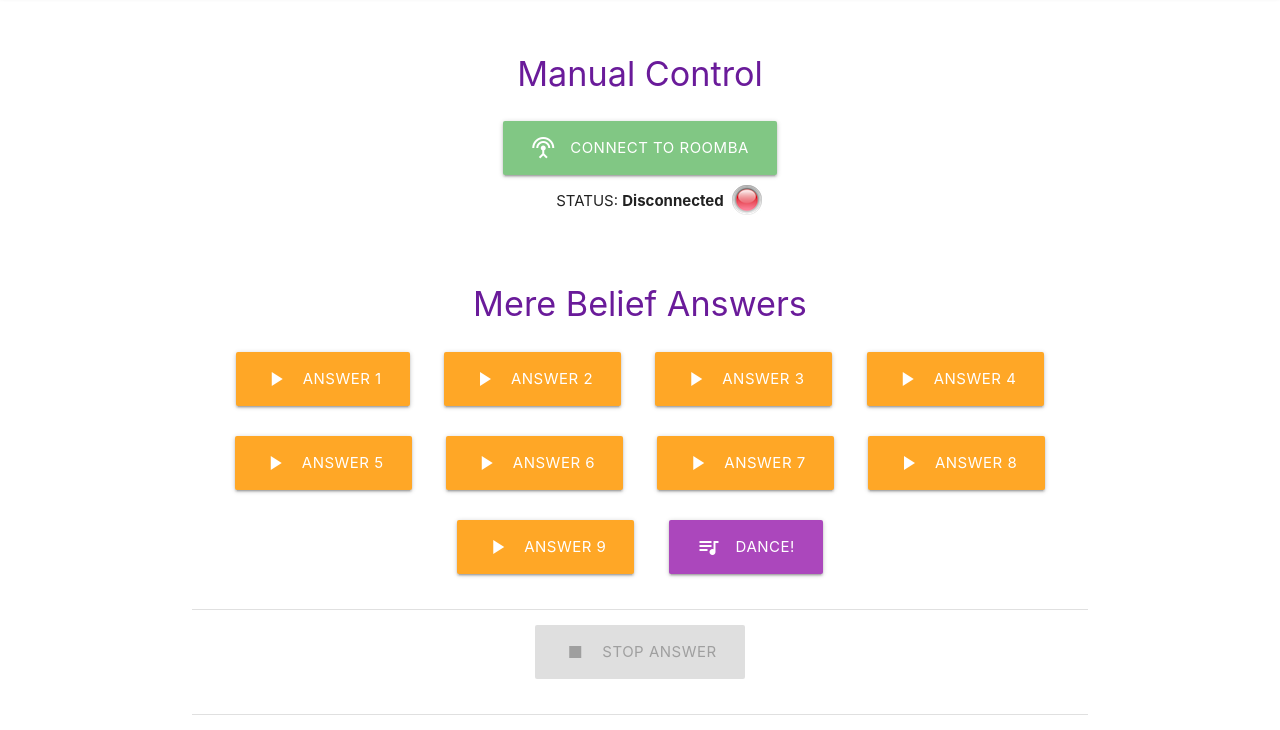
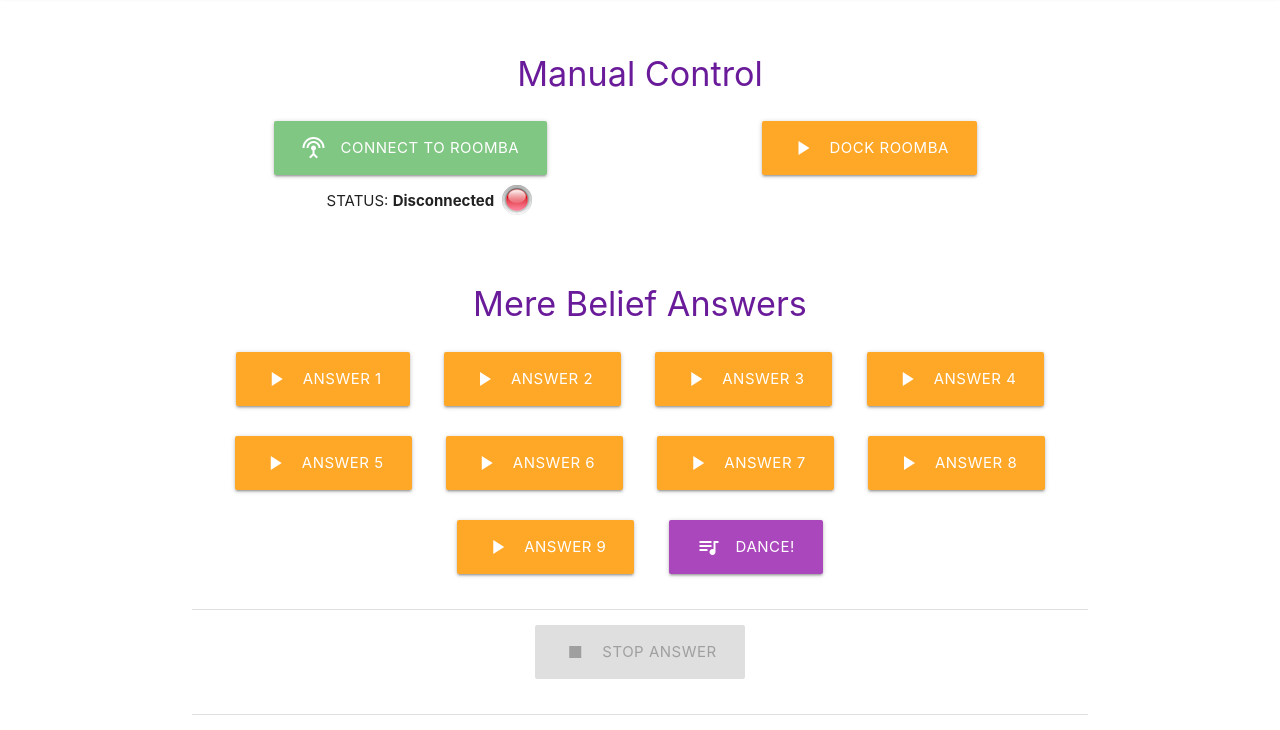
Before and after one commit to Sebastianopazo/Mere-belief-iCreate2, a website: page index.html in a window 1280 px wide. Shown: the part 116-846 px from the top of the page. Drawn offline with nearby package versions, Linux system fonts and the light colour scheme; no server answers.

Commit message:
added docking function

```diff
--- a/index.html
+++ b/index.html
@@ -38,9 +38,12 @@
         <div class="section">
           <h4 class="purple-text text-darken-3 center-align">Manual Control</h4>
           <div class="row">
-            <div class="col s12 center">
+            <div class="col s6 center">
               <a id="connect" class="waves-effect waves-light btn-large green lighten-2" onclick = "clientConnect()"><i class="material-icons left">settings_input_antenna</i>Connect to Roomba</a>
               <div>STATUS: <span id="status">Disconnected</span><img id="greenLight" class="light" src="img/green_light.png" alt=""><img id="redLight"class="light" src="img/red_light.png" alt=""></div>
+            </div>
+            <div class="col s6 center">
+              <a class="waves-effect waves-purple btn-large  orange lighten-1 answer" onclick= "dock()"><i class="material-icons left">play_arrow</i>Dock Roomba</a>
             </div>
           </div>
             <div id="controls">
@@ -161,27 +164,31 @@
 });
 
 function clientConnect() {
-  socket.emit('start', 'Connecting...')
+  socket.emit('start', 'Connecting...');
+}
+
+function dock() {
+  socket.emit('dock', 'Docking...');
 }
 
 function moveForward () {
-  socket.emit('move', 'Requesting action...')
+  socket.emit('move', 'Requesting action...');
 }
 
 function stopMove () {
-  socket.emit('stop', 'Requesting action...')
+  socket.emit('stop', 'Requesting action...');
 }
 
 function moveBackward () {
-  socket.emit('back', 'Requesting action...')
+  socket.emit('back', 'Requesting action...');
 }
 
 function rightRotation () {
-  socket.emit('turn_right', 'Requesting action...')
+  socket.emit('turn_right', 'Requesting action...');
 }
 
 function leftRotation () {
-  socket.emit('turn_left', 'Requesting action...')
+  socket.emit('turn_left', 'Requesting action...');
 }
 
 function answerClient(number) {
```
Also changed, not shown: 2 other files.
